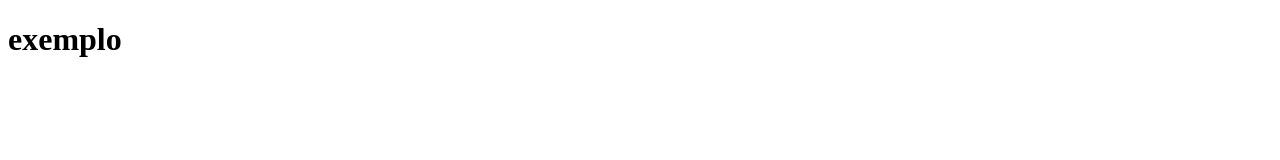
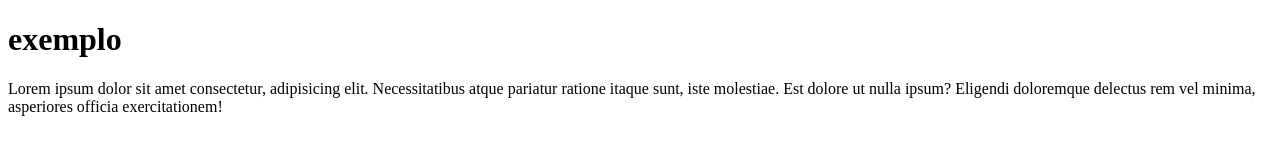
Before and after one commit to Vitor-Radeski/teste, a plain HTML site: page index.html in a window 1280 px wide. Drawn offline with Linux system fonts and the light colour scheme.

Commit message:
alteracao

```diff
--- a/index.html
+++ b/index.html
@@ -8,6 +8,6 @@
 </head>
 <body>
     <h1>exemplo</h1>
-
+    <p>Lorem ipsum dolor sit amet consectetur, adipisicing elit. Necessitatibus atque pariatur ratione itaque sunt, iste molestiae. Est dolore ut nulla ipsum? Eligendi doloremque delectus rem vel minima, asperiores officia exercitationem!</p>
 </body>
 </html>
```
